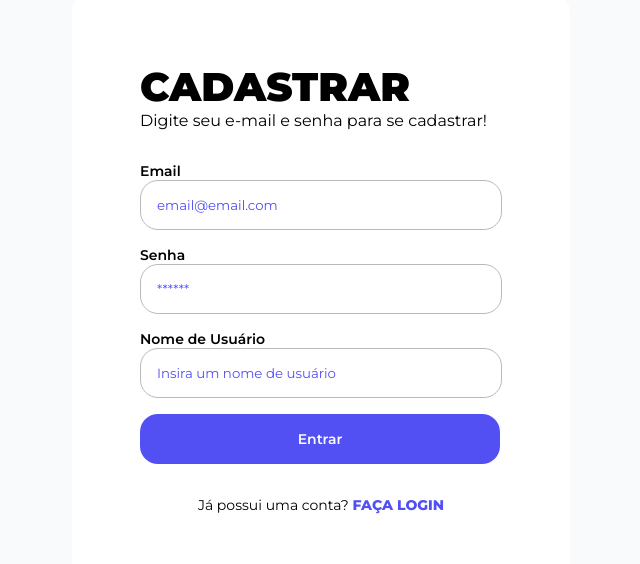
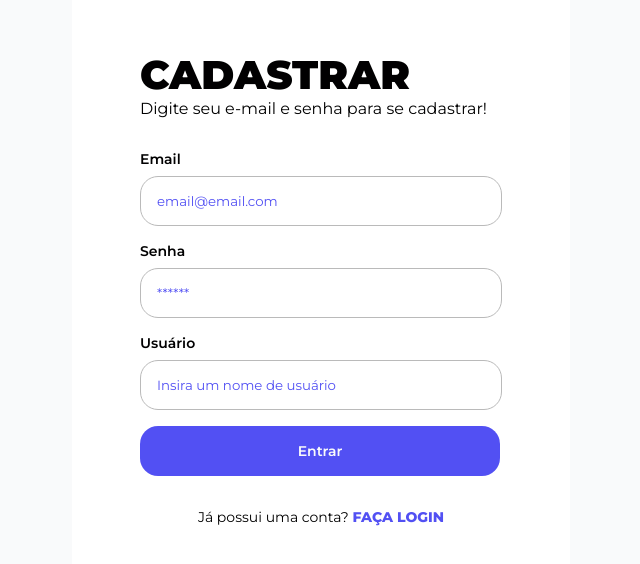
Before and after one commit to reisArthur2602/helpdev, a React (Vite) app: page /register in a window 1280 px wide. Shown: the part 112-676 px from the top of the page, without its empty margins (319-959 px from the left). Built offline with nearby package versions, Linux system fonts and the light colour scheme.

Commit message:
style: alterar espaçamentos do componente textfield

```diff
--- a/src/pages/signin/SignIn.jsx
+++ b/src/pages/signin/SignIn.jsx
@@ -32,7 +32,7 @@ export const SignIn = () => {
       </S.Form>
       {/* link */}
       <S.Span>
-        Não possui uma conta? <NavLink>CADASTRE-SE</NavLink>
+        Não possui uma conta? <NavLink to="/register">CADASTRE-SE</NavLink>
       </S.Span>
     </LayoutSign>
   );
--- a/src/pages/signout/SignOut.jsx
+++ b/src/pages/signout/SignOut.jsx
@@ -29,7 +29,7 @@ export const SignOut = () => {
           name="password"
         />
         <TextField
-          label="Nome de Usuário"
+          label="Usuário"
           placeholder="Insira um nome de usuário"
           type="text"
           name="username"
@@ -38,7 +38,7 @@ export const SignOut = () => {
       </S.Form>
       {/* link */}
       <S.Span>
-        Já possui uma conta? <NavLink>FAÇA LOGIN</NavLink>
+        Já possui uma conta? <NavLink to="/">FAÇA LOGIN</NavLink>
       </S.Span>
     </LayoutSign>
   );
--- a/src/shared/components/textfield/styles.jsx
+++ b/src/shared/components/textfield/styles.jsx
@@ -3,6 +3,7 @@ import styled from 'styled-components';
 export const Label = styled.label`
   display: flex;
   flex-direction: column;
+  gap: 0.5rem;
   width: 100%;
   font-size: 0.875rem;
   font-weight: var(--semibold);
```
